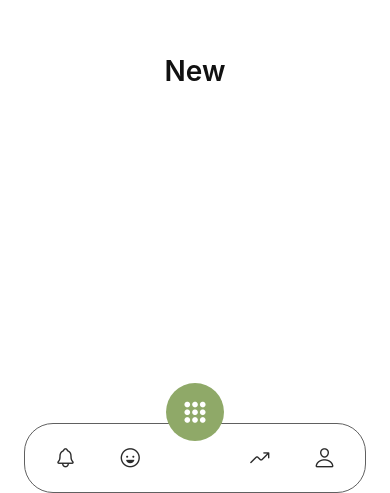
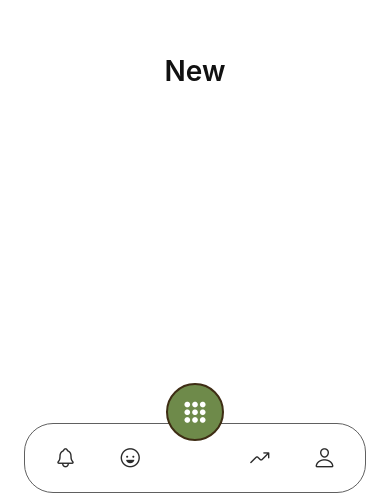
Before and after one commit to gonzen2310/flexr, a React Native app: screen /New in a window 390 px wide. Shown: the part 351-844 px from the top of the page. Built offline with nearby package versions, Linux system fonts and the light colour scheme.

Commit message:
review: center tab issue fixed

```diff
--- a/src/navigation/TabNavigator.tsx
+++ b/src/navigation/TabNavigator.tsx
@@ -23,6 +23,8 @@ const BORDER_WIDTH     = 0.2;
 const BAR_BORDER_COLOR = '#606060';
 const ACTIVE_COLOR     = '#F1E5D1'; // cream pill behind focused non-center tab
 const FAB_COLOR        = '#8FA968'; // muted olive for FAB
+const FAB_COLOR_FOCUSED = '#6E8A4A'; // darker olive when the New screen is focused
+const FAB_RING_COLOR   = '#3E2D14'; // ring around the FAB when focused
 const ACTIVE_ICON      = '#3E2D14'; // dark brown icon on cream pill
 const FAB_ICON         = '#FFFFFF'; // icon inside the FAB
 const INACTIVE_ICON    = '#2A2A2A'; // default icon on white bar
@@ -104,21 +106,30 @@ function CustomTabBar({ state, navigation }: BottomTabBarProps) {
         })}
       </View>
 
-      {centerRoute && (
+      {centerRoute && (() => {
+        const isFabFocused = state.index === centerIndex;
+        const centerIcons = TAB_ICONS[CENTER_ROUTE];
+        return (
           <TouchableOpacity
             accessibilityRole="button"
             accessibilityLabel="Create"
+            accessibilityState={{ selected: isFabFocused }}
             activeOpacity={0.85}
             onPress={handleFabPress}
-          style={[styles.fab, { bottom: insets.bottom + BAR_HEIGHT - FAB_LIFT }]}
+            style={[
+              styles.fab,
+              isFabFocused && styles.fabFocused,
+              { bottom: insets.bottom + BAR_HEIGHT - FAB_LIFT },
+            ]}
           >
             <Ionicons
-            name={TAB_ICONS[CENTER_ROUTE].active}
+              name={isFabFocused ? centerIcons.active : centerIcons.inactive}
               size={FAB_ICON_SIZE}
               color={FAB_ICON}
             />
           </TouchableOpacity>
-      )}
+        );
+      })()}
     </View>
   );
 }
@@ -201,4 +212,9 @@ const styles = StyleSheet.create({
       android: { elevation: 16 },
     }),
   },
+  fabFocused: {
+    backgroundColor: FAB_COLOR_FOCUSED,
+    borderWidth: 2,
+    borderColor: FAB_RING_COLOR,
+  },
 });
```
Lines whose indentation alone changed are shown as unchanged.
